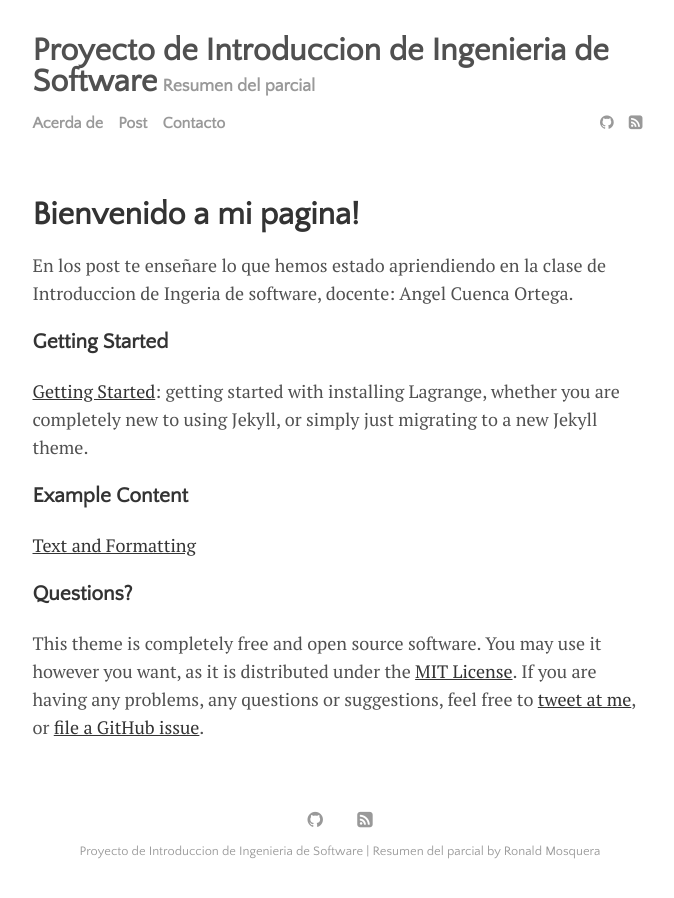
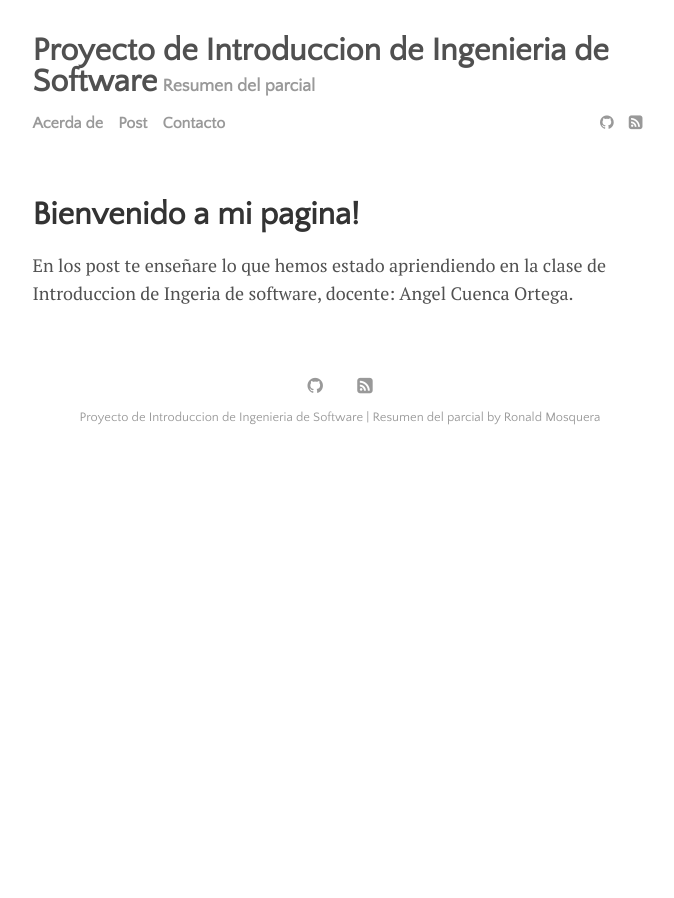
Before and after one commit to RonaldMM1/IngSoftware, a Jekyll site: the page built from menu/about.md, in a window 1280 px wide. Shown: the whole page, without its empty margins (300-974 px from the left). Built offline with Jekyll 4.4.1, drawn with Linux system fonts in a browser that asks for light colours.

Commit message:
Update about.md

```diff
--- a/menu/about.md
+++ b/menu/about.md
@@ -3,16 +3,4 @@ layout: page
 title: Bienvenido a mi pagina!
 ---
 
-En los post te enseñare lo que hemos estado apriendiendo en la clase de Introduccion de Ingeria de software, docente: Angel Cuenca Ortega.
-
-### Getting Started
-
-[Getting Started]({{ site.github.url }}{% post_url 2015-10-10-getting-started %}): getting started with installing Lagrange, whether you are completely new to using Jekyll, or simply just migrating to a new Jekyll theme.
-
-### Example Content
-
-[Text and Formatting]({{ site.github.url }}{% post_url 2014-01-01-text-formatting-examples %})
-
-### Questions?
-
-This theme is completely free and open source software. You may use it however you want, as it is distributed under the [MIT License](http://choosealicense.com/licenses/mit/). If you are having any problems, any questions or suggestions, feel free to [tweet at me](https://twitter.com/intent/tweet?text=My%question%about%Lagrange%is:%&amp;via=paululele), or [file a GitHub issue](https://github.com/lenpaul/lagrange/issues/new).
+<hp>En los post te enseñare lo que hemos estado apriendiendo en la clase de Introduccion de Ingeria de software, docente: Angel Cuenca Ortega.<hp>
```
